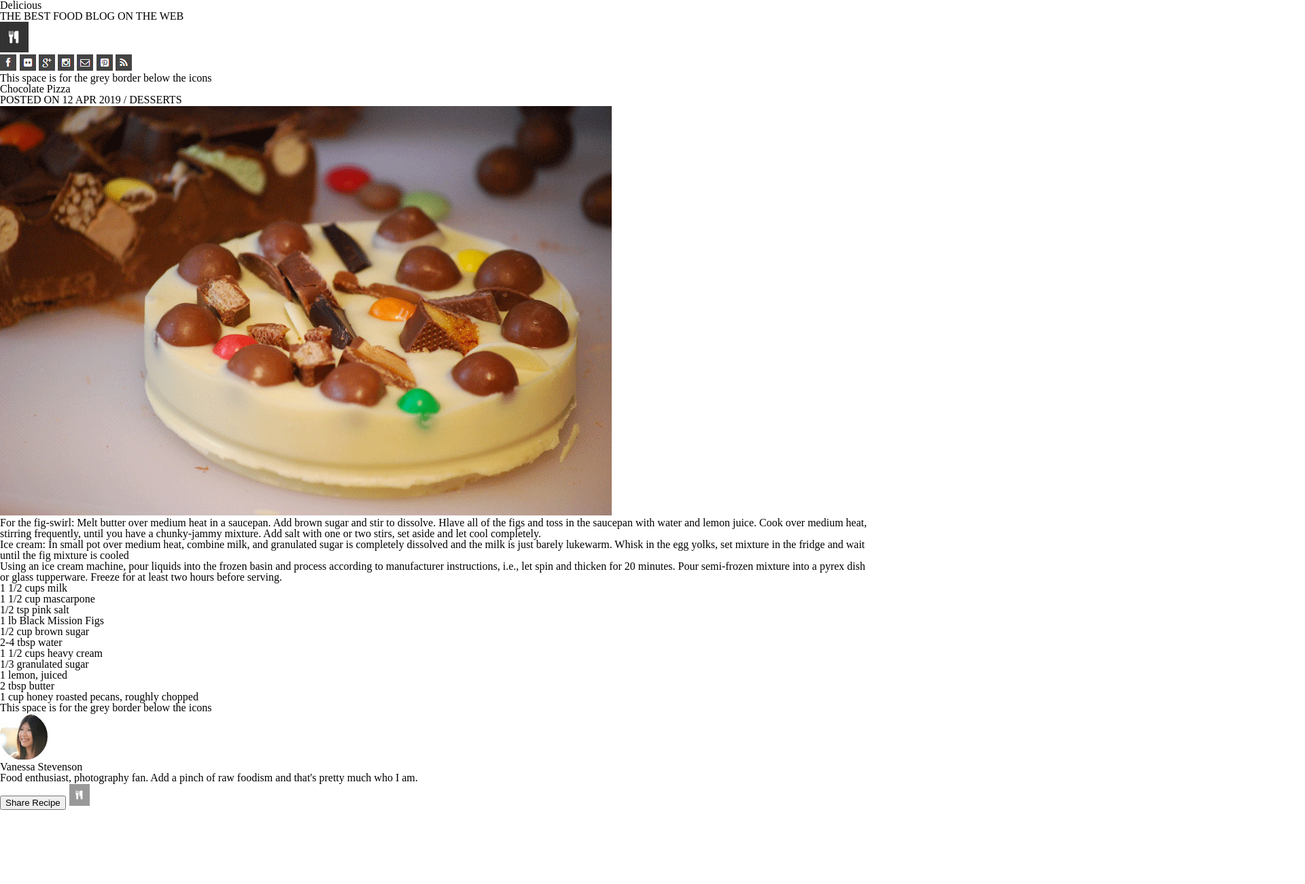
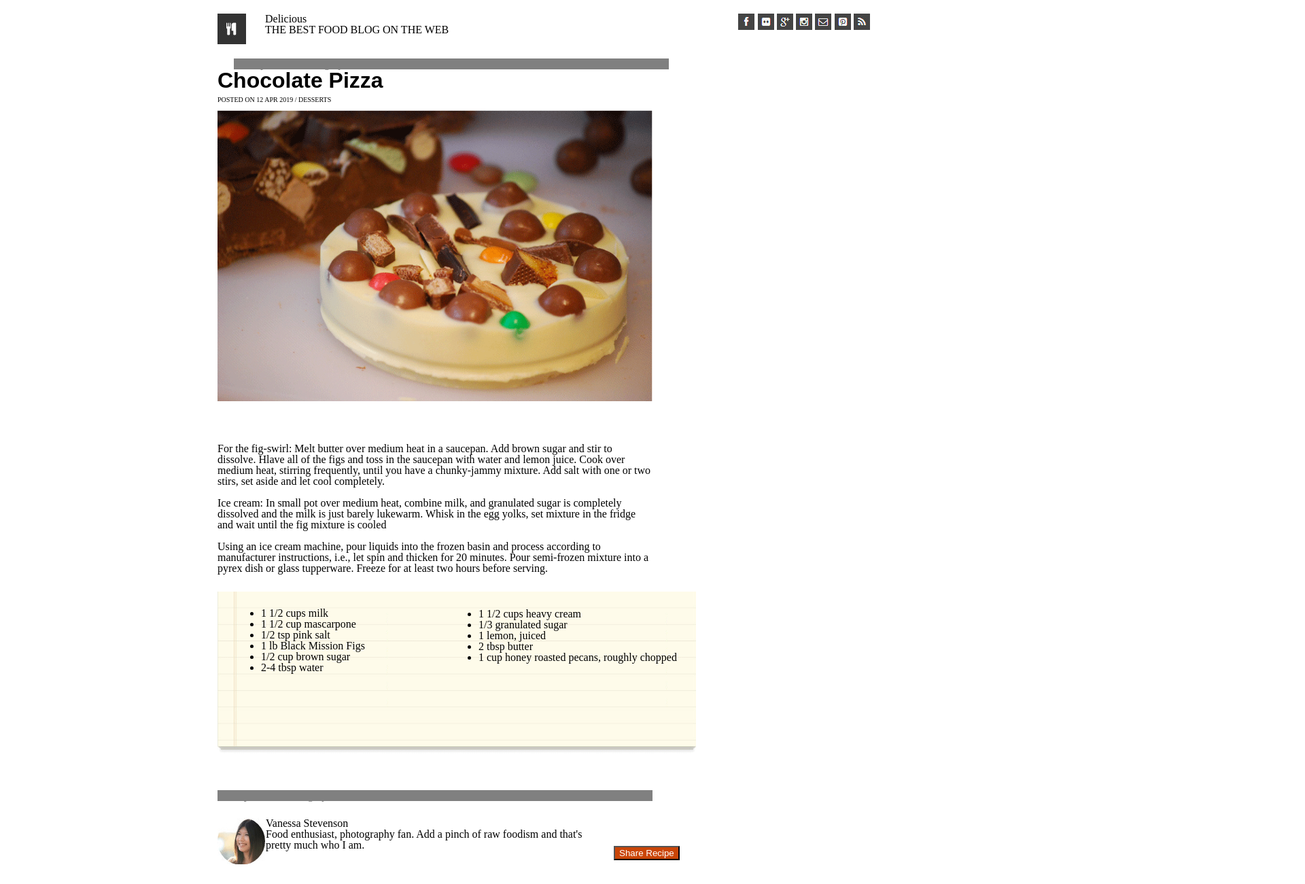
Before and after one commit to AlvianJoseph/chocolatepizza, a plain HTML site: page index.html in a window 1280 px wide. Shown: the top 1300 px of the page at 68% size, 1920 px wide, since content can reach past the window. Before the commit the page ends 1191 px from the top, so only its background shows below. Drawn offline with Linux system fonts and the light colour scheme.

Commit message:
Css take two

```diff
--- a/index.html
+++ b/index.html
@@ -10,7 +10,7 @@
         <div id="left-corner">
             <p>Delicious</p>
             <p>THE BEST FOOD BLOG ON THE WEB</p>
-            <img src="https://github.com/AlvianJoseph/chocolatepizza/blob/master/img/logo.png?raw=true" alt="logo">
+            <img id="logo" src="https://github.com/AlvianJoseph/chocolatepizza/blob/master/img/logo.png?raw=true" alt="logo">
         </div>
 
         <div id="right-corner">
@@ -37,7 +37,7 @@
 
     <main>
         <h1>Chocolate Pizza</h1>
-        <p>POSTED ON 12 APR 2019 / DESSERTS</p>
+        <p id="postdate">POSTED ON 12 APR 2019 / DESSERTS</p>
         <div>
             <img id="choco-pizza"
                 src="https://github.com/AlvianJoseph/chocolatepizza/blob/master/img/choco-pizza.png?raw=true"
@@ -49,15 +49,17 @@
                 stir to dissolve. Hlave all of the figs and toss in the saucepan with water and lemon juice. Cook over
                 medium heat, stirring frequently, until you have a chunky-jammy mixture. Add salt with one or two stirs,
                 set aside and let cool completely.</p>
+                <br />
             <p class="directions">Ice cream: In small pot over medium heat, combine milk, and granulated sugar is
                 completely dissolved and the milk is just barely lukewarm. Whisk in the egg yolks, set mixture in the
                 fridge and wait until the fig mixture is cooled</p>
+                <br />
             <p class="directions">Using an ice cream machine, pour liquids into the frozen basin and process according
                 to manufacturer instructions, i.e., let spin and thicken for 20 minutes. Pour semi-frozen mixture into a
                 pyrex dish or glass tupperware. Freeze for at least two hours before serving.</p>
         </div>
 
-        <div id="ingredients">
+        <div>
             <Ul id="left-side-ingredients">
                 <li>1 1/2 cups milk</li>
                 <li>1 1/2 cup mascarpone</li>
@@ -74,6 +76,9 @@
                 <li>1 cup honey roasted pecans, roughly chopped</li>
             </Ul>
         </div>
+        <div >
+            <img id="ingredients" src="https://github.com/AlvianJoseph/chocolatepizza/blob/master/img/list-bg.png?raw=true"/>
+        </div>
     </main>
 
     <footer>
@@ -81,11 +86,11 @@
             This space is for the grey border below the icons
         </div>
         <div>
-            <img src="https://github.com/AlvianJoseph/chocolatepizza/blob/master/img/van-pic.png?raw=true" alt="van">
-            <p><strong>Vanessa Stevenson</strong></p>
-            <p>Food enthusiast, photography fan. Add a pinch of raw foodism and that's pretty much who I am.</p>
+            <img id="vanessa" src="https://github.com/AlvianJoseph/chocolatepizza/blob/master/img/van-pic.png?raw=true" alt="van">
+            <p>Vanessa Stevenson</p>
+            <p>Food enthusiast, photography fan. Add a pinch of raw foodism and that's <br/>pretty much who I am.</p>
             <button id="share">Share Recipe</button>
-            <img src="https://github.com/AlvianJoseph/chocolatepizza/blob/master/img/small-logo.png?raw=true"
+            <img id="tinydancer" src="https://github.com/AlvianJoseph/chocolatepizza/blob/master/img/small-logo.png?raw=true"
                 alt="small logo">
         </div>
     </footer>
--- a/style.css
+++ b/style.css
@@ -0,0 +1,110 @@
+#left-corner {
+    position: relative;
+    left:25%;
+    display: inline-block;
+    }
+    #right-corner {
+        float: right;
+        display: inline-block;
+    }
+    #logo {
+        position: absolute;
+        top: 0%;
+    }
+    header{
+        margin: 20px auto 50px auto;
+    }
+    header p {
+        margin-left: 70px;
+    }
+    #topborder {
+        background-color: gray;
+        display: inline-block;
+        width: 50%;
+        color: gray;
+        position: relative;
+        top: 50px;
+    }
+    h1 {
+        font-family: Arial, Helvetica, sans-serif;
+        font-weight: bold;
+        font-size: 2em;
+        position: absolute;
+        left: 25%;
+    }
+    #postdate{
+        font-size: 10px;
+        position: absolute;
+        left: 25%;
+        padding: 0px;
+        margin-left: auto;
+        margin-right: auto;
+        margin-top: 40px;
+    }
+    #choco-pizza {
+        position: absolute;
+        left: 25%;
+        width: 50%;
+        padding: 0px;
+        margin-left: auto;
+        margin-right: auto;
+        margin-top: 60px;
+    }
+    #recipe {
+        position: relative;
+        top: 550px;
+        width: 50%;
+        left: 25%;
+    }
+    #left-side-ingredients {
+        position: relative;
+        top: 600px;
+        /* width: 50%; */
+        left: 30%;
+        z-index: 10;
+    }
+    #right-side-ingredients {
+        position: relative;
+        top: 505px;
+        /* width: 50%; */
+        left: 55%;
+        z-index: 10;
+    }
+    #ingredients {
+        position: relative;
+        top: 400px;
+        width: 55%;
+        left: 25%;
+        z-index: 1;
+    }
+    #bottomborder {
+        background-color: gray;
+        position: relative;
+        width: 50%;
+        top: 450px;
+        left: 25%;
+        color: gray;
+    }
+    #vanessa {
+        position: relative;
+        top: 475px;
+        left: 25%;
+        float: left;
+    }
+    footer p {
+        position: relative;
+        top: 475px;
+        left: 25%;
+    }
+    #share {
+        background-color: rgb(202, 69, 7);
+        position: relative;
+        top: 450px;
+        left: 65%;
+        color: white;
+    }
+    #tinydancer {
+        position: relative;
+        top: 550px;
+        left: 40%;
+    }
```
